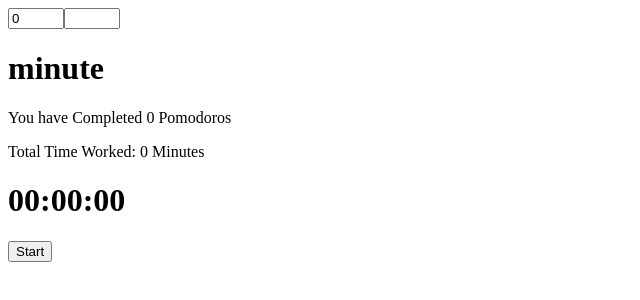
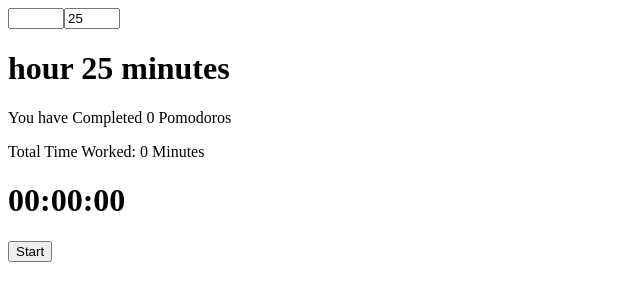
Before and after one commit to echosit/pomodoro-timer, a React (Create React App) app: page / in a window 1280 px wide. Shown: the top 300 px of the page, without its empty margins (0-640 px from the left). Built offline with nearby package versions, Linux system fonts and the light colour scheme.

Commit message:
place pomodoroHours value into Timer.js

```diff
--- a/src/components/Input.js
+++ b/src/components/Input.js
@@ -5,13 +5,13 @@
   constructor(props) {
     super(props);
 
+    //Hours Input
+    this.state = { userHoursInput: 0 }; //default value of input to 0
+    this.handleUserHoursInput = this.handleUserHoursInput.bind(this);
+
     //Minutes Input
     this.state = { userMinutesInput: 25 }; //default value of input to 25
     this.handleUserMinutesInput = this.handleUserMinutesInput.bind(this);
-
-    //Hours Input
-    this.state = { userHoursInput: 0 }; //default value of input to 0
-    this.handleUserHoursInput = this.handleUserHoursInput.bind(this);
 
   }
 
@@ -30,7 +30,7 @@
       <div>
         <input type="number" onChange={this.handleUserHoursInput} value={this.state.userHoursInput} max={59} min={0} />
         <input type="number" onChange={this.handleUserMinutesInput} value={this.state.userMinutesInput} max={59} min={1} />
-        <Timer pomodoro={this.state.userMinutesInput}/> {/* Set props.pomodoro to input value */}
+        <Timer pomodoroMinutes={this.state.userMinutesInput} pomodoroHours={this.state.userHoursInput}/> {/* Set props.pomodoro to input value */}
       </div>
     );
   }
--- a/src/components/Timer.js
+++ b/src/components/Timer.js
@@ -45,7 +45,7 @@
   }
 
   //Pomodoro Time Interval
-  if (minutes === props.pomodoro) {
+  if (minutes === props.pomodoroMinutes) {
     setMinutes(0); //sets minutes
     setStart(false); //stops timer
     setButton("Start"); //button is on Start
@@ -54,7 +54,7 @@
 
   return (
     <div>
-      <h1>{props.pomodoro} { props.pomodoro < 1 && '0' } minute{ props.pomodoro > 1 && 's' }</h1>
+      <h1>{props.pomodoroHours} hour{ props.pomodoroHours > 1 && 's' } {props.pomodoroMinutes} { props.pomodoroMinutes < 1 && '0' } minute{ props.pomodoroMinutes > 1 && 's' }</h1>
       <p>You have Completed {pomodoroTracker} Pomodoros</p>
       <p>Total Time Worked: {focusTime} Minutes</p>
       <h1>{ hours < 10 && '0' }{hours}:{ minutes < 10 && '0' }{minutes}:{ seconds < 10 && '0' }{seconds}</h1>
```
